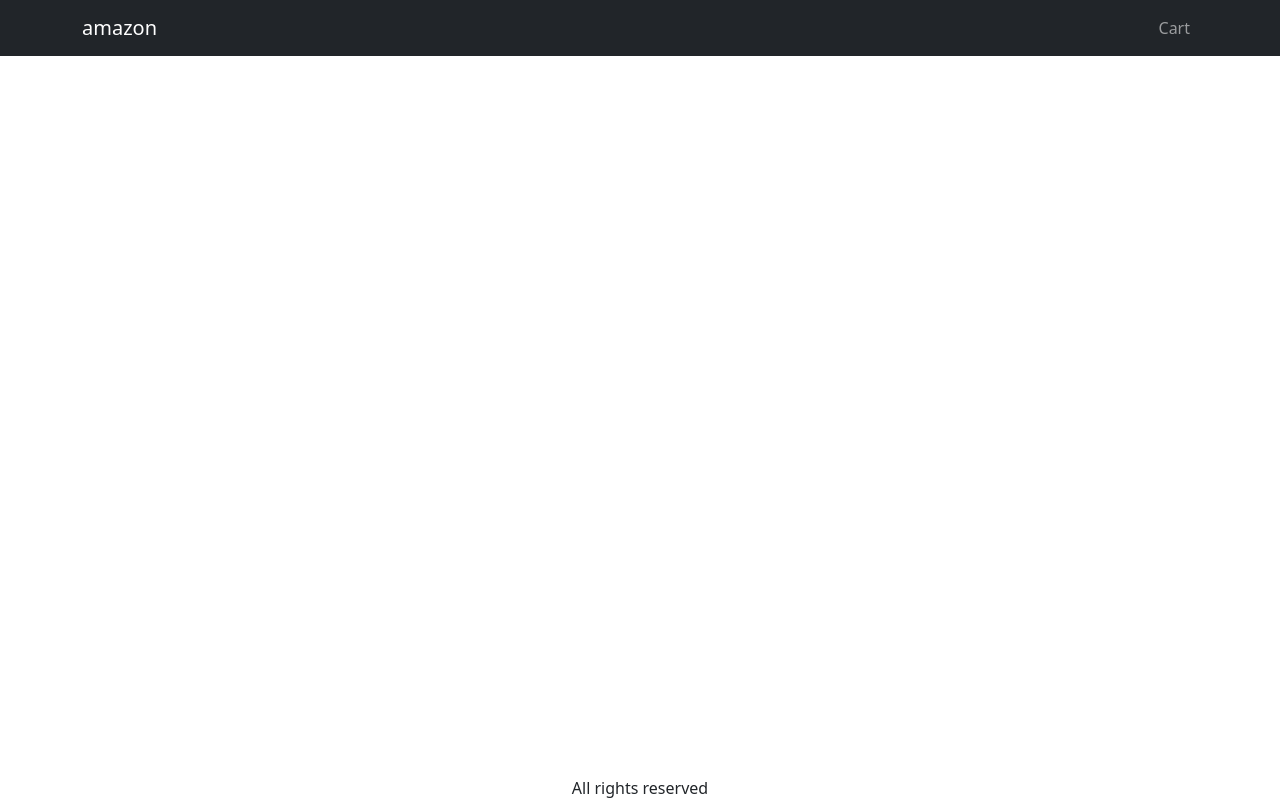
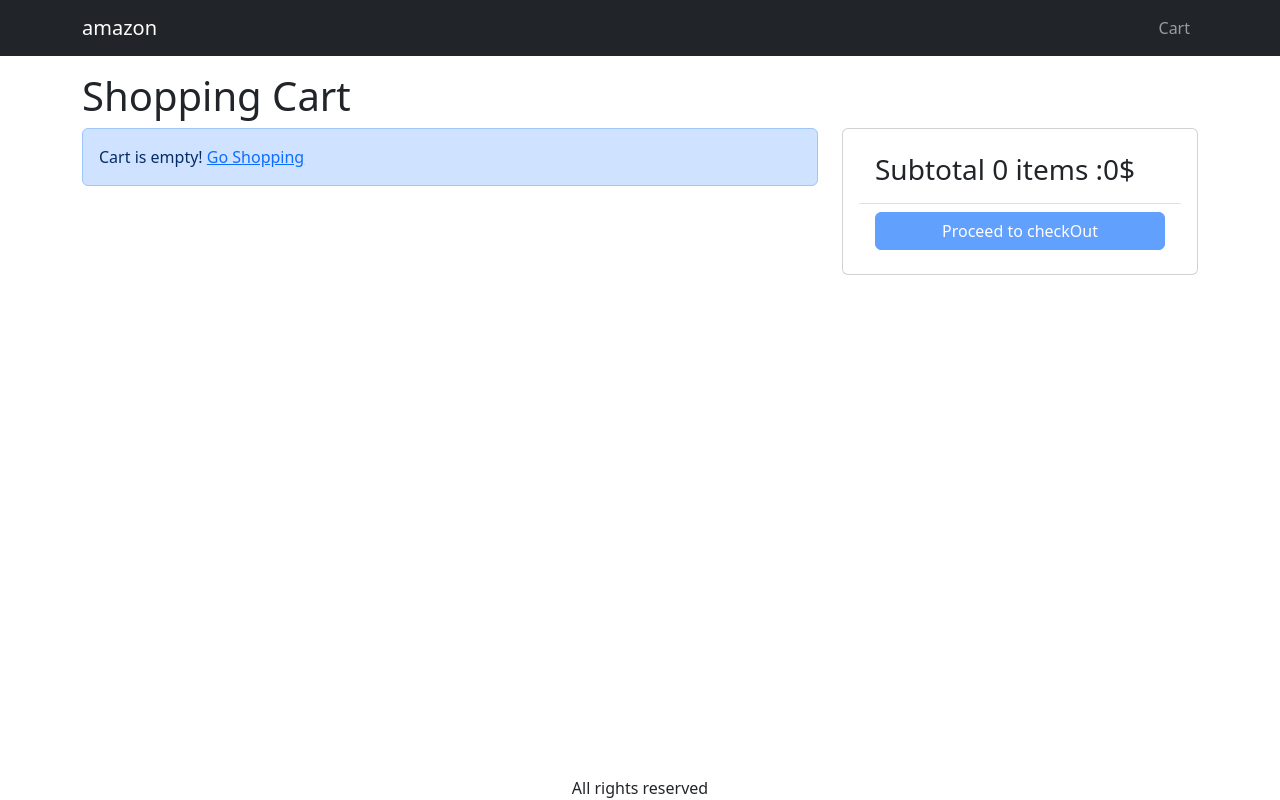
Before and after one commit to joumaamhamad/amazon, a React (Create React App) app in the folder frontend/: page /cart in a window 1280 px wide. Built offline with nearby package versions, Linux system fonts and the light colour scheme.

Commit message:
e-commerce-14-Create-Cart-Screen

```diff
--- a/frontend/src/App.js
+++ b/frontend/src/App.js
@@ -7,6 +7,7 @@
 //for LinkContainer we want to install another package => react-router-bootstrap
 import { LinkContainer } from 'react-router-bootstrap';
 import { Store } from './Store';
+import CartScreen from './screens/CartScreen';
 
 
 function App() {
@@ -46,6 +47,7 @@
           <Routes>
             <Route path='/product/:slug' element={<ProductScreen />} />
             <Route path='/' element={<HomeScreen />} />
+            <Route path='/cart' element={<CartScreen />} />
           </Routes>
         </Container>
       </main>
--- a/frontend/src/index.css
+++ b/frontend/src/index.css
@@ -62,3 +62,8 @@
 .img-large{
   max-width: 100%;
 }
+
+.img-fluid{
+  width: 80px;
+
+}
--- /dev/null
+++ b/frontend/src/screens/CartScreen.js
@@ -0,0 +1,95 @@
+import React, { useContext } from "react";
+import { Store } from "../Store";
+import { Helmet } from "react-helmet-async";
+import { Button, Card, Col, ListGroup, Row } from "react-bootstrap";
+import MessageBox from "../components/MessageBox";
+import { Link } from "react-router-dom";
+
+// img-fluid: This class makes the image responsive,
+// rounded: The "rounded" class adds rounded corners to the image, giving it a softer and more visually appealing look. You can also use "rounded-circle" to create a circular image.
+// img-thumbnail: The "img-thumbnail" class adds a border and a slight shadow to the image, making it appear as a thumbnail
+// variant flush => A flush list group removes the default borders and rounded corners
+//variant="primary" indicates that the button should have the primary color scheme defined by your styling
+
+function CartScreen(){
+
+    const { state , dispatch: ctxDispatch } = useContext(Store);
+    const { cart: {cartItems} } = state; // destructuring for cartItems
+
+    return(
+        <div>
+            <Helmet>
+                <title>Shopping Cart</title>
+            </Helmet>
+            <h1>Shopping Cart</h1>
+
+            <Row>
+                <Col md={8}>
+                    {
+                        cartItems.length === 0 ? (
+                            <MessageBox>Cart is empty! <Link to="/">Go Shopping</Link></MessageBox>
+                        )
+                        : (
+                            <ListGroup>
+                                {
+                                    cartItems.map((item) => (
+                                        <ListGroup.Item key={item._id}>
+                                            <Row className='align-items-center'>
+                                                <Col md={4}>
+                                                    <img src={item.image} alt={item.name} className="img-fluid rounded img-thumbnail"></img>{' '}
+                                                    <Link to={`/product/${item.slug}`}>{item.name}</Link>
+                                                </Col>
+
+                                                <Col md={3}>
+                                                    <Button variant="light" disabled={item.quantity === 1}>
+                                                        <i className="fas fa-minus-circle"></i>
+                                                    </Button>
+
+                                                    <span>{item.quantity}</span>
+
+                                                    <Button variant="light" disabled={item.quantity === item.countInStock}>
+                                                        <i className="fas fa-plus-circle"></i>
+                                                    </Button>
+                                                </Col>
+
+                                                <Col md={3}>{item.price}$</Col>
+
+                                                <Col md={2}>
+                                                    <Button variant="light"><i className="fas fa-trash"></i></Button>
+                                                </Col>
+                                            </Row>
+                                        </ListGroup.Item>
+                                    ))
+                                }
+                            </ListGroup>
+                        )
+                    }
+
+                </Col>
+                <Col md={4}>
+                    <Card>
+                        <Card.Body>
+                            <ListGroup variant="flush">
+                                <ListGroup.Item>
+                                    <h3>
+                                        Subtotal {cartItems.reduce((a , c) => a + c.quantity  , 0)} items :
+                                        {cartItems.reduce((a , c) => a + c.price * c.quantity , 0)}$
+                                    </h3>
+                                </ListGroup.Item>
+                                <ListGroup.Item>
+                                    <div className="d-grid">
+                                        <Button type="button" variant="primary" disabled={cartItems.length === 0}>
+                                            Proceed to checkOut
+                                        </Button>
+                                    </div>
+                                </ListGroup.Item>
+                            </ListGroup>
+                        </Card.Body>
+                    </Card>
+                </Col>
+            </Row>
+        </div>
+    )
+}
+
+export default CartScreen;
--- a/frontend/src/screens/ProductScreen.js
+++ b/frontend/src/screens/ProductScreen.js
@@ -1,7 +1,7 @@
 import axios from 'axios';
 import React, { useContext, useEffect, useReducer } from 'react';
 import { Badge, Button, Card, Col, ListGroup, Row } from 'react-bootstrap';
-import { useParams } from 'react-router-dom';
+import { useNavigate, useParams } from 'react-router-dom';
 import Rating from '../components/Rating';
 import { Helmet } from 'react-helmet-async';
 import LoadingBox from '../components/LoadingBox';
@@ -31,6 +31,7 @@
 
 function ProductScreen(){
 
+    const navigate = useNavigate();
     const params = useParams();
     const { slug } = params;
 
@@ -78,6 +79,8 @@
         }
 
         ctxDispatch({type: 'CART_ADD_ITEM' , payload: {...product , quantity: quantity}});
+
+        navigate('/cart');
     }
 
 
```
